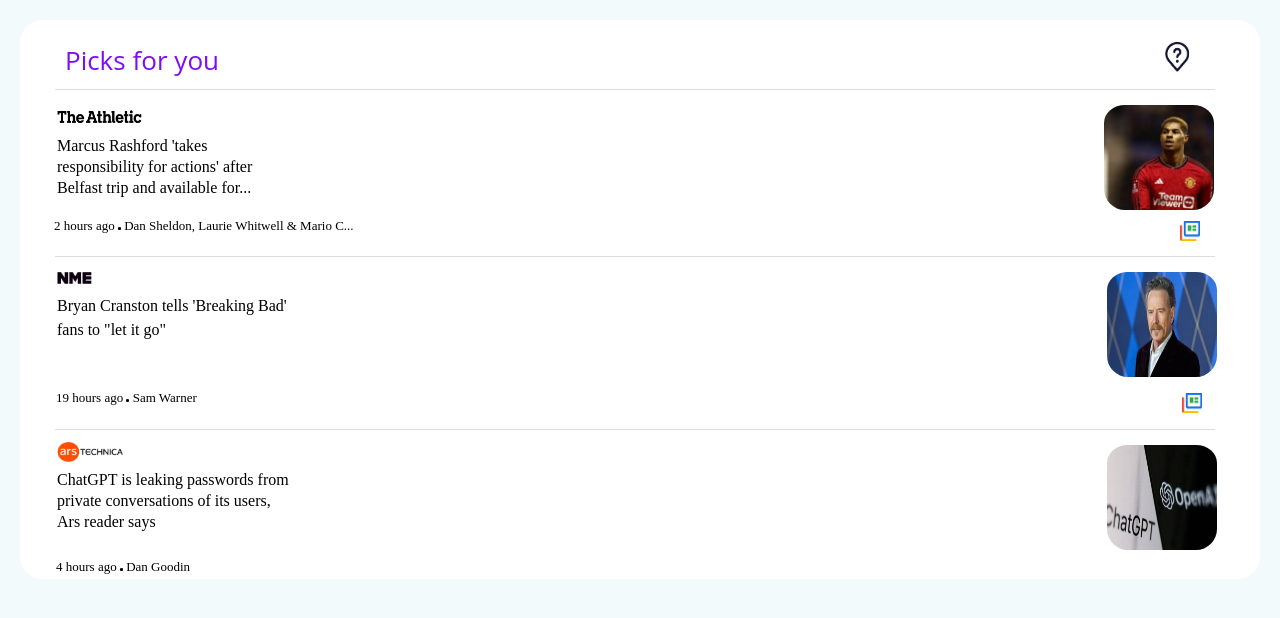
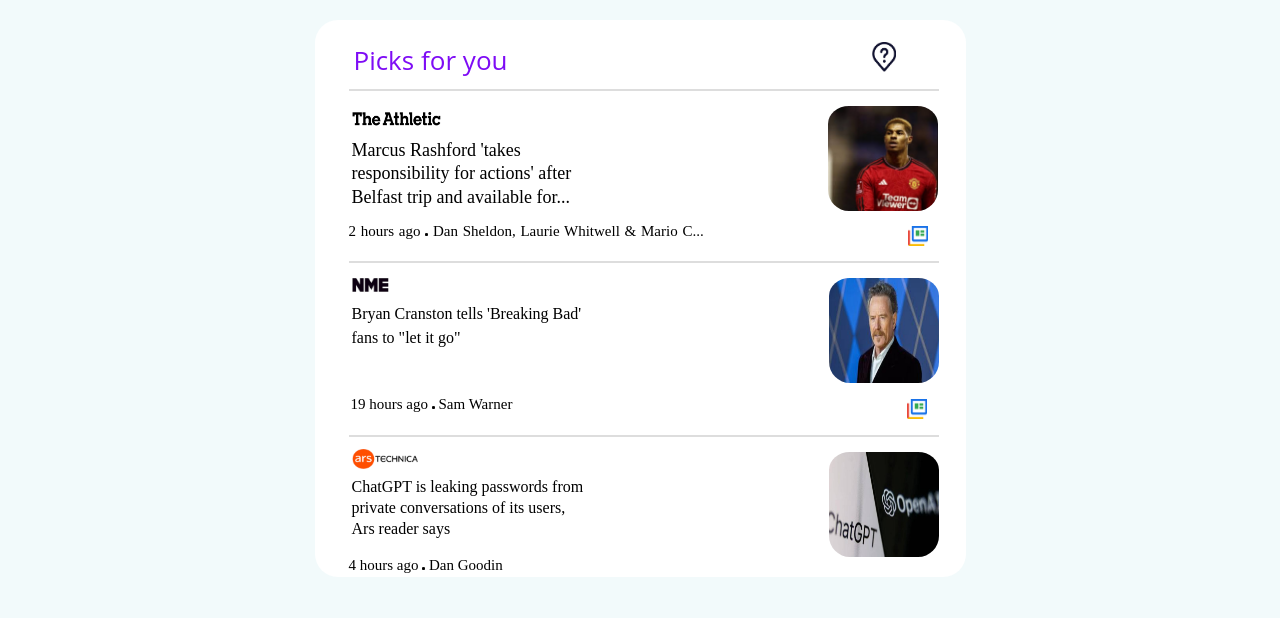
Before and after one commit to sultanarebaka/google-news-part-3, a plain HTML site: page index.html in a window 1280 px wide. Drawn offline with Linux system fonts and the light colour scheme.

Commit message:
Add files via upload

```diff
--- a/index.html
+++ b/index.html
@@ -29,7 +29,7 @@ Belfast trip and available for...
 <img src="mar.jpg" alt="img-ni" class="image-mar">
 </div>
 <div class="sp-4">
-<span>2 hours ago&nbsp;<img src="dot.jpg" alt="image-d" class="img-doot">&nbsp;Dan Sheldon, Laurie Whitwell & Mario C... </span>
+<span class="ho-1">2 hours ago&nbsp;<img src="dot.jpg" alt="image-d" class="img-doot">&nbsp;Dan Sheldon, Laurie Whitwell & Mario C... </span>
 <img src="full9.jpg" alt="img-full" class="img-fuuu">
 </div>
 <div class="border"></div>
--- a/style.css
+++ b/style.css
@@ -7,7 +7,7 @@ body{
     flex-direction: row;
     justify-content: space-between;
     padding-top: 4px;
- margin-left: 38px;
+ margin-left: 32px;
 }
 .img-listed{
     width: 24px;
@@ -27,19 +27,19 @@ body{
     display: flex;
     flex-direction: row;
     padding-right: 0px;
-    margin-right: 1px;
+    margin-left: 0px;
 }
 .border{
-    border-bottom: 1.9px solid;
+    border-bottom: 2.1px solid;
     border-color:#DDDDDD;
-    inline-size: 1194px;
-    margin-left: 20px;
+    inline-size: 590px;
+    margin-left: 34px;
     padding-top: 9px;
 }
 .whiteboard {
     background-color: white;
-    width: 1240px; /* Adjust width as needed */
-    height: 559px; /* Adjust height as needed */
+    width: 651px; /* Adjust width as needed */
+    height: 557px; /* Adjust height as needed */
     border-radius: 23px 23px 23px 23px;
   }
 .container {
@@ -69,6 +69,8 @@ body{
     flex-direction: row;
     padding-left: 10px;
     padding-top: 3px;
+    font-size: 18px;
+    font-weight: 540;
     line-height: 1.3;
     gap:20px;
 }
@@ -93,34 +95,27 @@ body{
     line-height: 1.5;
     gap:20px;
 }
-.border{
-    border-bottom: 1.8px solid;
-    border-color:#DDDDDD;
-    inline-size: 1160px;
-    margin-left: 35px;
-    padding-top: 9px;
-}
 .flex-container--2{
     display: flex;
-    gap:818px;
+    gap:247px;
     padding-left: 18px;
     padding-top: 12px;
 }
 .flex-container--l{
     display: flex;
-    gap:818px;
+    gap:245px;
     padding-left: 18px;
     padding-top: 12px;
 }
 .flex-container--o{
     display: flex;
-    gap:818px;
+    gap:245px;
     padding-left: 18px;
     padding-top: 12px;
 }
 .image-at{
-    width: 85px;
-    height: 31px;
+    width: 89px;
+    height: 33px;
     padding-left: 10px;
     display: flex;
     flex-direction: row;
@@ -147,8 +142,8 @@ body{
     border-radius: 21px 21px 21px 21px;
 }
 .image-nme{
-    width: 35px;
-    height: 12px;
+    width: 37px;
+    height: 14px;
     padding-top: 3px;
     padding-left: 10px;
     display: flex;
@@ -166,11 +161,15 @@ body{
     display: flex;
     flex-direction: row;
     align-items: inline-block;
-    gap:817px;
-    font-size: 13px;
-    padding-top: 8px;
+    gap:195px;
+    font-weight: 540;
+    font-size: 15px;
+    padding-top: 12px;
     padding-left: 34px;
     padding-bottom: 6px;
+}
+.ho-1{
+    word-spacing: 1px;
 }
 .four{
     padding-left: 2px;
@@ -185,16 +184,16 @@ body{
 .sp{
     display: flex;
     flex-direction: row;
-    gap:962px;
-    font-size:13px ;
-    padding-top: 9px;
-    padding-left: 36px;
+    font-weight: 540;
+    font-size:15px ;
+    padding-left: 34px;
 }
 .sp-l{
     display: flex;
     flex-direction: row;
-    gap:976px;
-    font-size: 13px;
+    gap:386px;
+    font-weight: 540;
+    font-size: 15px;
     padding-top: 13px;
     padding-left: 36px;
     padding-bottom: 7px;
```
